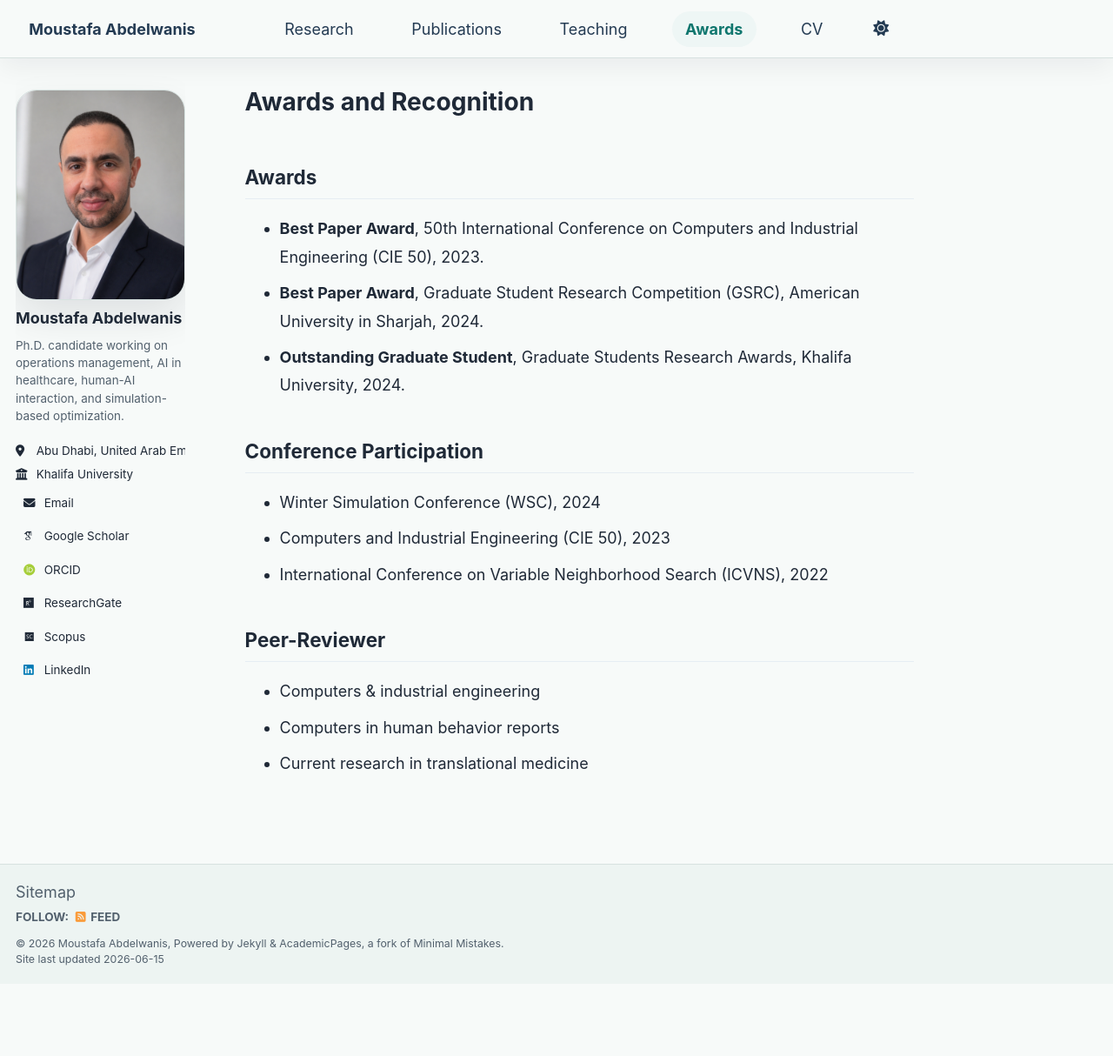
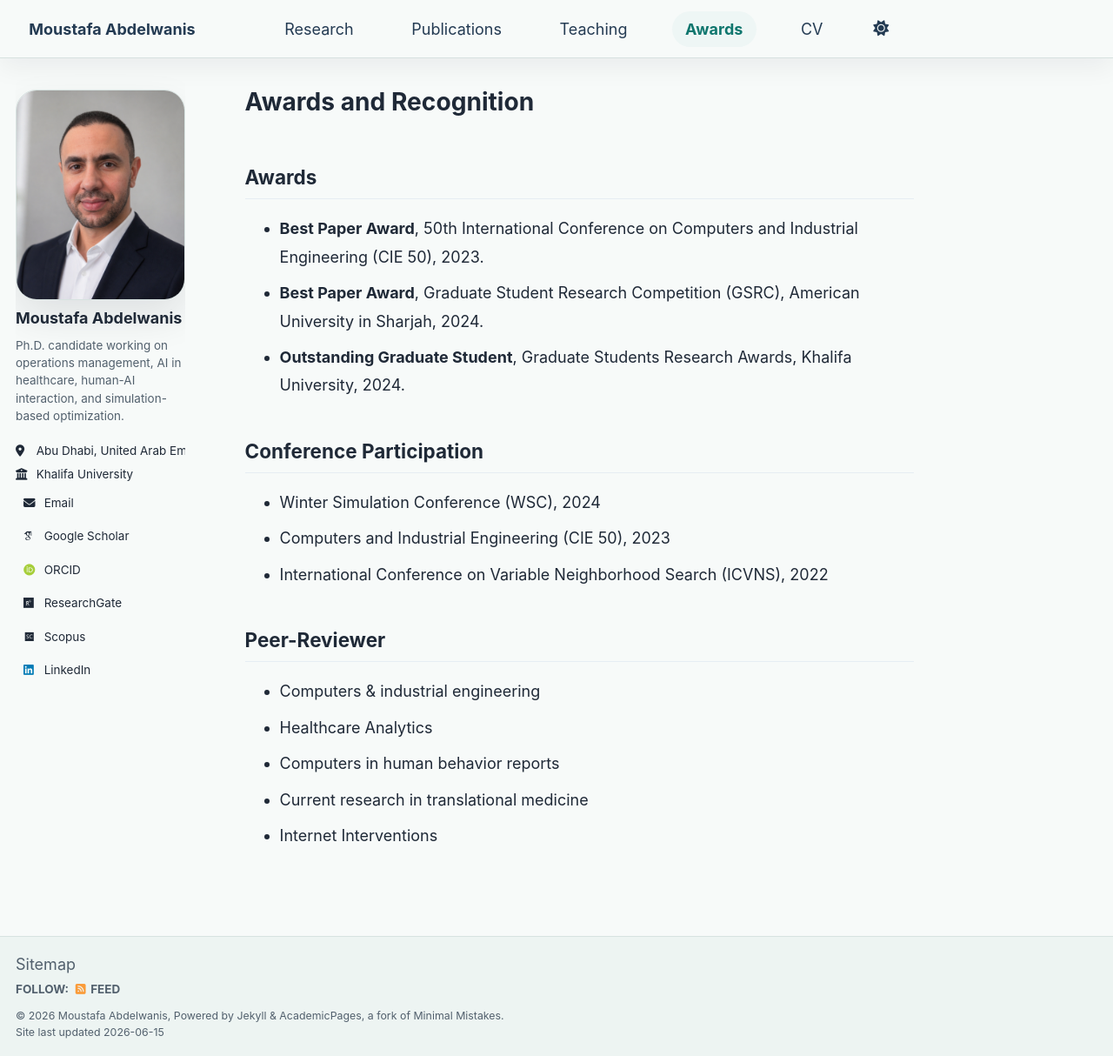
Before and after one commit to abdelwanismoustafa/abdelwanismoustafa.github.io, a Jekyll site: the page built from _pages/awards.md, in a window 1280 px wide and 1214 px high. Shown: the whole window at 87% size. Built offline with Jekyll 4.4.1, drawn with Linux system fonts in a browser that asks for light colours; some web fonts are replaced; a script bundle is joined from its source files by our own code; library files that are not in the unit come from our copies.

Commit message:
Update awards.md

```diff
--- a/_pages/awards.md
+++ b/_pages/awards.md
@@ -20,5 +20,7 @@ author_profile: true
 ## Peer-Reviewer
 
 - Computers & industrial engineering
+- Healthcare Analytics
 - Computers in human behavior reports
 - Current research in translational medicine
+- Internet Interventions
```
